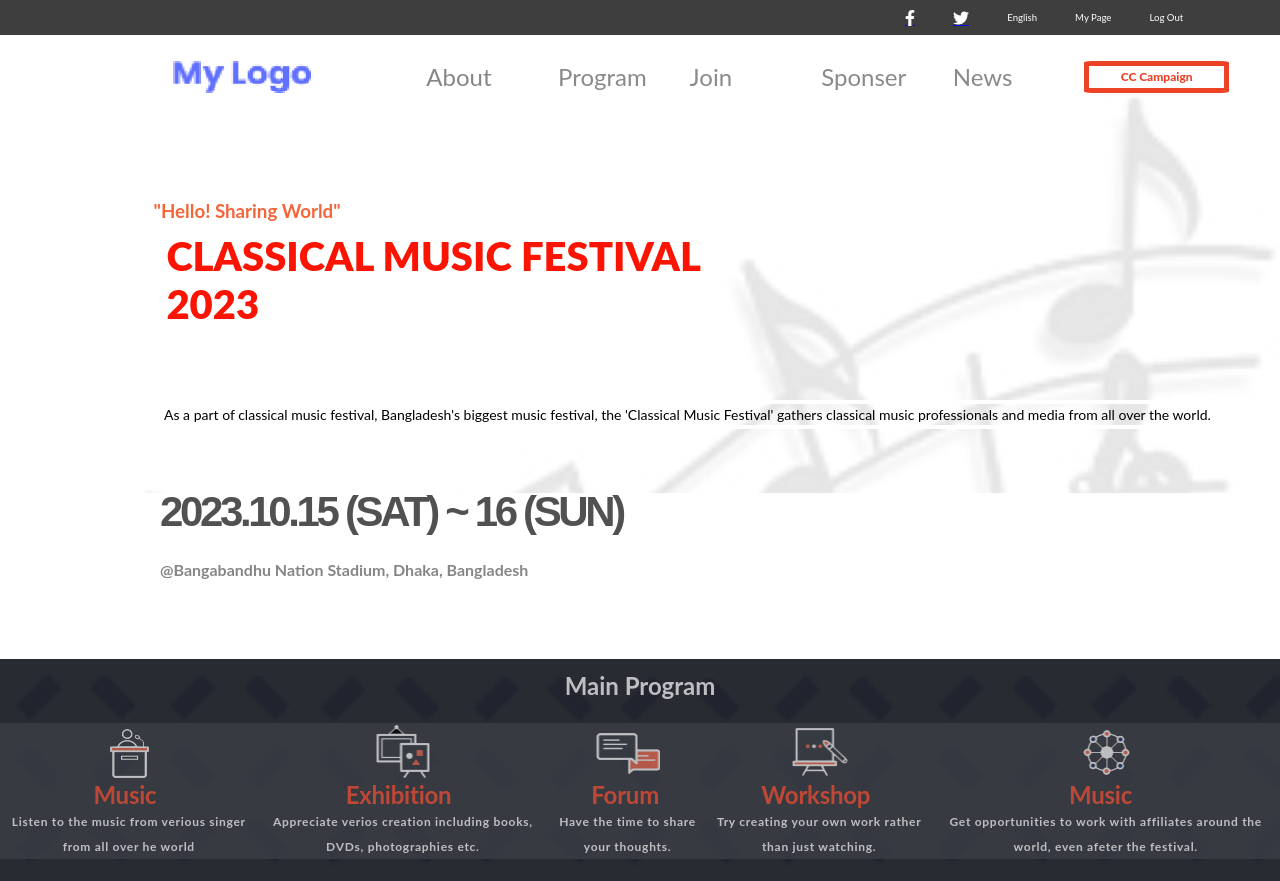
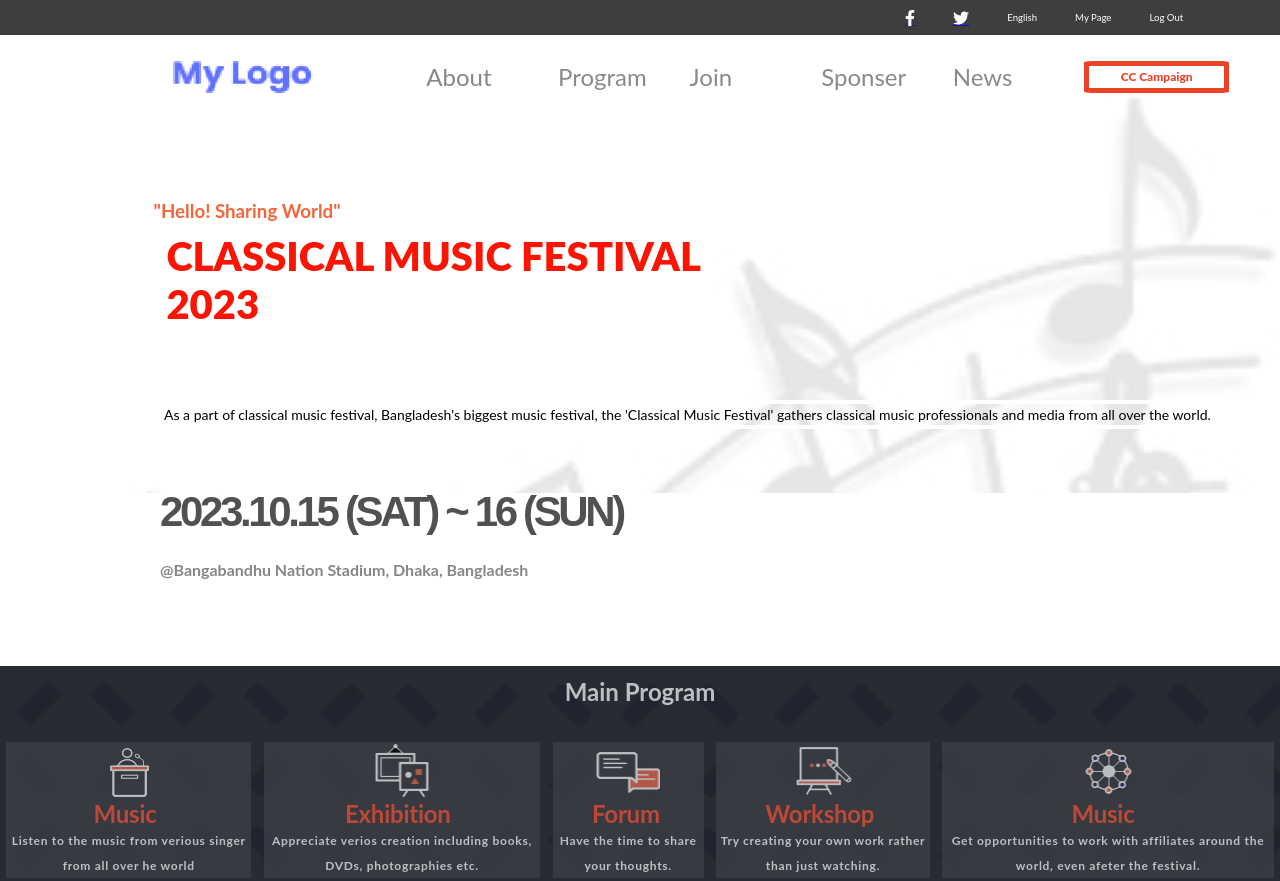
Before and after one commit to HossainAraf/Classical-Music-Festival, a website: page index.html in a window 1280 px wide. Shown: the top 881 px of the page. Drawn offline with Linux system fonts and the light colour scheme.

Commit message:
Update main program section

```diff
--- a/style.css
+++ b/style.css
@@ -53,7 +53,8 @@ nav {
   background-color: #fff;
   z-index: 111;
   color: #8a8a8a;
-  opacity: 0.9;
+
+  /* opacity: 0.9; */
   width: 100%;
 }
 
@@ -435,7 +436,7 @@ nav button {
 
     align-items: center;
     flex-wrap: nowrap;
-    margin: 0;
+    margin: 0.5%;
     padding: 0;
 
     /* min-height: 4rem; */
```
